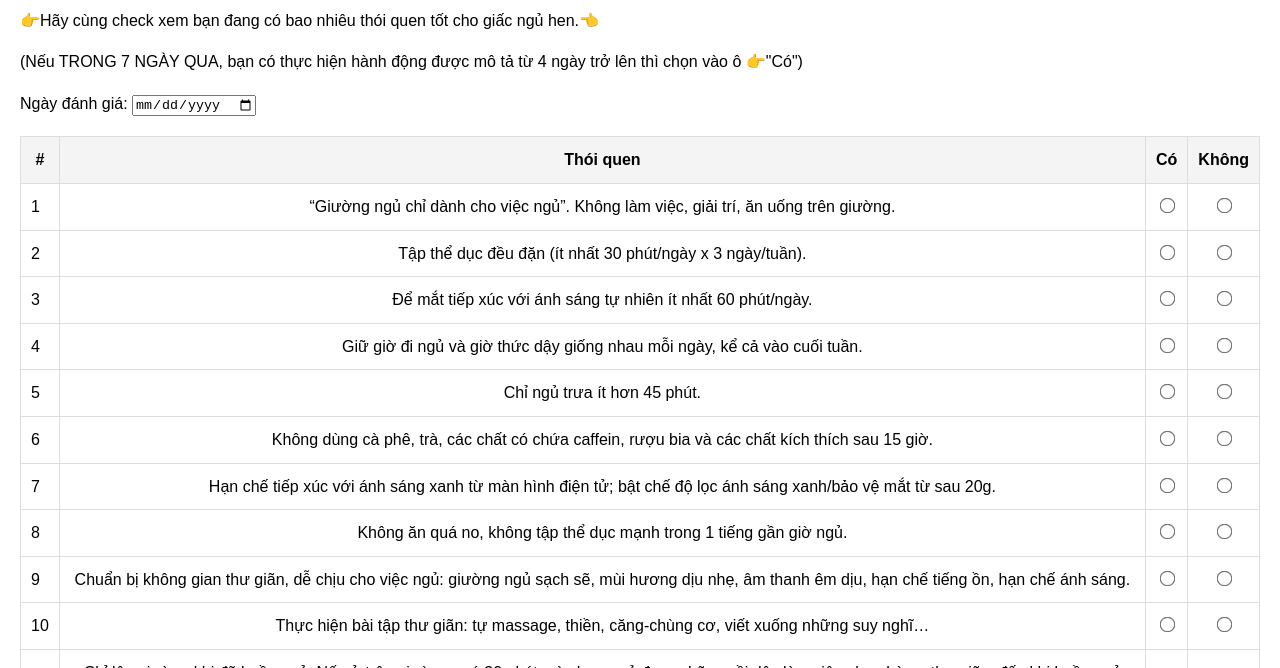
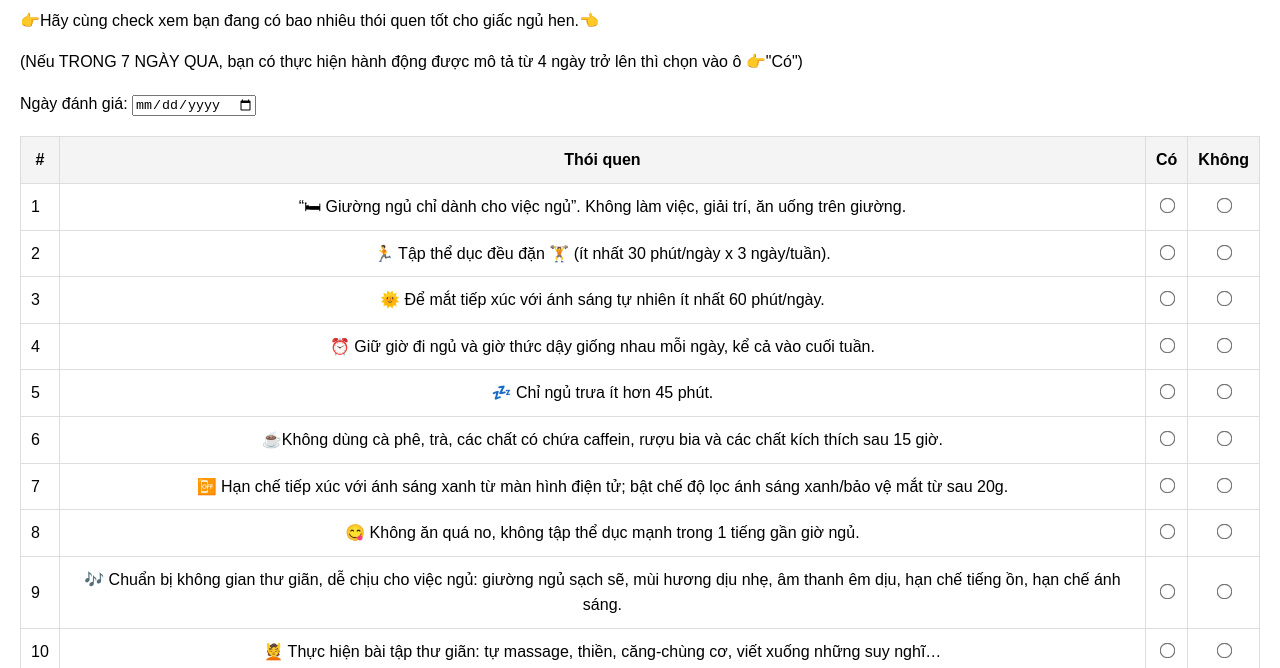
Before and after one commit to StrongerStriving/Check-lit-ve-sinh-giac-ngu, a plain HTML site: page index.html in a window 1280 px wide. Shown: the part 132-800 px from the top of the page. Drawn offline with Linux system fonts and the light colour scheme.

Commit message:
Update index.html

```diff
--- a/index.html
+++ b/index.html
@@ -79,67 +79,67 @@
     <tbody>
       <tr>
         <td>1</td>
-        <td>“Giường ngủ chỉ dành cho việc ngủ”. Không làm việc, giải trí, ăn uống trên giường.</td>
+        <td>“🛏 Giường ngủ chỉ dành cho việc ngủ”. Không làm việc, giải trí, ăn uống trên giường.</td>
         <td><input type="radio" name="habit1" value="yes" onclick="highlightRow(this)"></td>
         <td><input type="radio" name="habit1" value="no" onclick="highlightRow(this)"></td>
       </tr>
       <tr>
         <td>2</td>
-        <td>Tập thể dục đều đặn (ít nhất 30 phút/ngày x 3 ngày/tuần).</td>
+        <td>🏃 Tập thể dục đều đặn 🏋️ (ít nhất 30 phút/ngày x 3 ngày/tuần).</td>
         <td><input type="radio" name="habit2" value="yes" onclick="highlightRow(this)"></td>
         <td><input type="radio" name="habit2" value="no" onclick="highlightRow(this)"></td>
       </tr>
       <tr>
         <td>3</td>
-        <td>Để mắt tiếp xúc với ánh sáng tự nhiên ít nhất 60 phút/ngày.</td>
+        <td>🌞 Để mắt tiếp xúc với ánh sáng tự nhiên ít nhất 60 phút/ngày.</td>
         <td><input type="radio" name="habit3" value="yes" onclick="highlightRow(this)"></td>
         <td><input type="radio" name="habit3" value="no" onclick="highlightRow(this)"></td>
       </tr>
       <tr>
         <td>4</td>
-        <td>Giữ giờ đi ngủ và giờ thức dậy giống nhau mỗi ngày, kể cả vào cuối tuần.</td>
+        <td>⏰ Giữ giờ đi ngủ và giờ thức dậy giống nhau mỗi ngày, kể cả vào cuối tuần.</td>
         <td><input type="radio" name="habit4" value="yes" onclick="highlightRow(this)"></td>
         <td><input type="radio" name="habit4" value="no" onclick="highlightRow(this)"></td>
       </tr>
       <tr>
         <td>5</td>
-        <td>Chỉ ngủ trưa ít hơn 45 phút.</td>
+        <td>💤 Chỉ ngủ trưa ít hơn 45 phút.</td>
         <td><input type="radio" name="habit5" value="yes" onclick="highlightRow(this)"></td>
         <td><input type="radio" name="habit5" value="no" onclick="highlightRow(this)"></td>
       </tr>
       <tr>
         <td>6</td>
-        <td>Không dùng cà phê, trà, các chất có chứa caffein, rượu bia và các chất kích thích sau 15 giờ.</td>
+        <td>☕Không dùng cà phê, trà, các chất có chứa caffein, rượu bia và các chất kích thích sau 15 giờ.</td>
         <td><input type="radio" name="habit6" value="yes" onclick="highlightRow(this)"></td>
         <td><input type="radio" name="habit6" value="no" onclick="highlightRow(this)"></td>
       </tr>
       <tr>
         <td>7</td>
-        <td>Hạn chế tiếp xúc với ánh sáng xanh từ màn hình điện tử; bật chế độ lọc ánh sáng xanh/bảo vệ mắt từ sau 20g.</td>
+        <td>📴 Hạn chế tiếp xúc với ánh sáng xanh từ màn hình điện tử; bật chế độ lọc ánh sáng xanh/bảo vệ mắt từ sau 20g.</td>
         <td><input type="radio" name="habit7" value="yes" onclick="highlightRow(this)"></td>
         <td><input type="radio" name="habit7" value="no" onclick="highlightRow(this)"></td>
       </tr>
       <tr>
         <td>8</td>
-        <td>Không ăn quá no, không tập thể dục mạnh trong 1 tiếng gần giờ ngủ.</td>
+        <td>😋 Không ăn quá no, không tập thể dục mạnh trong 1 tiếng gần giờ ngủ.</td>
         <td><input type="radio" name="habit8" value="yes" onclick="highlightRow(this)"></td>
         <td><input type="radio" name="habit8" value="no" onclick="highlightRow(this)"></td>
       </tr>
       <tr>
         <td>9</td>
-        <td>Chuẩn bị không gian thư giãn, dễ chịu cho việc ngủ: giường ngủ sạch sẽ, mùi hương dịu nhẹ, âm thanh êm dịu, hạn chế tiếng ồn, hạn chế ánh sáng.</td>
+        <td>🎶 Chuẩn bị không gian thư giãn, dễ chịu cho việc ngủ: giường ngủ sạch sẽ, mùi hương dịu nhẹ, âm thanh êm dịu, hạn chế tiếng ồn, hạn chế ánh sáng.</td>
         <td><input type="radio" name="habit9" value="yes" onclick="highlightRow(this)"></td>
         <td><input type="radio" name="habit9" value="no" onclick="highlightRow(this)"></td>
       </tr>
       <tr>
         <td>10</td>
-        <td>Thực hiện bài tập thư giãn: tự massage, thiền, căng-chùng cơ, viết xuống những suy nghĩ…</td>
+        <td>💆 Thực hiện bài tập thư giãn: tự massage, thiền, căng-chùng cơ, viết xuống những suy nghĩ…</td>
         <td><input type="radio" name="habit10" value="yes" onclick="highlightRow(this)"></td>
         <td><input type="radio" name="habit10" value="no" onclick="highlightRow(this)"></td>
       </tr>
       <tr>
         <td>11</td>
-        <td>Chỉ lên giường khi đã buồn ngủ. Nếu ở trên giường quá 30 phút mà chưa ngủ được, hãy ngồi dậy làm việc nhẹ nhàng, thư giãn, đến khi buồn ngủ mới quay lại giường.</td>
+        <td>3️⃣0️⃣ Chỉ lên giường khi đã buồn ngủ. Nếu ở trên giường quá 30 phút mà chưa ngủ được, hãy ngồi dậy làm việc nhẹ nhàng, thư giãn, đến khi buồn ngủ mới quay lại giường.</td>
         <td><input type="radio" name="habit11" value="yes" onclick="highlightRow(this)"></td>
         <td><input type="radio" name="habit11" value="no" onclick="highlightRow(this)"></td>
       </tr>
```
